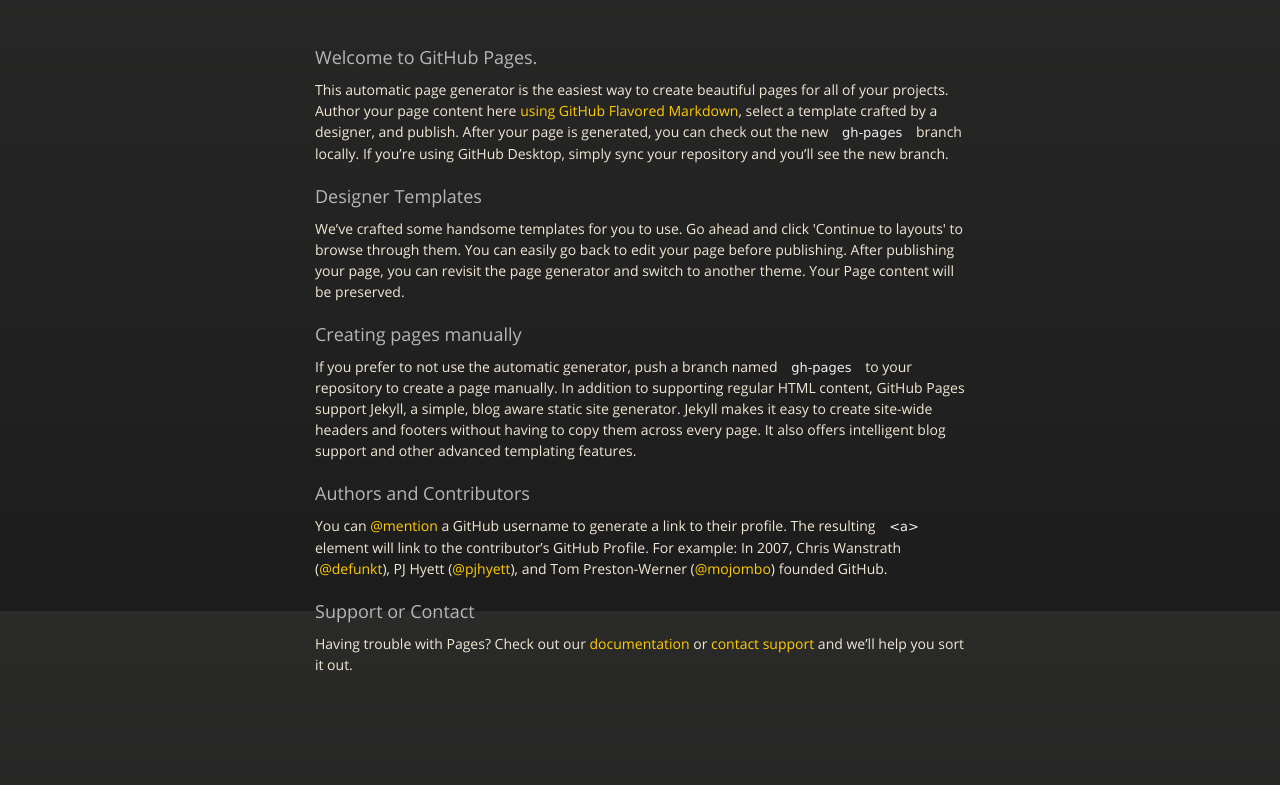
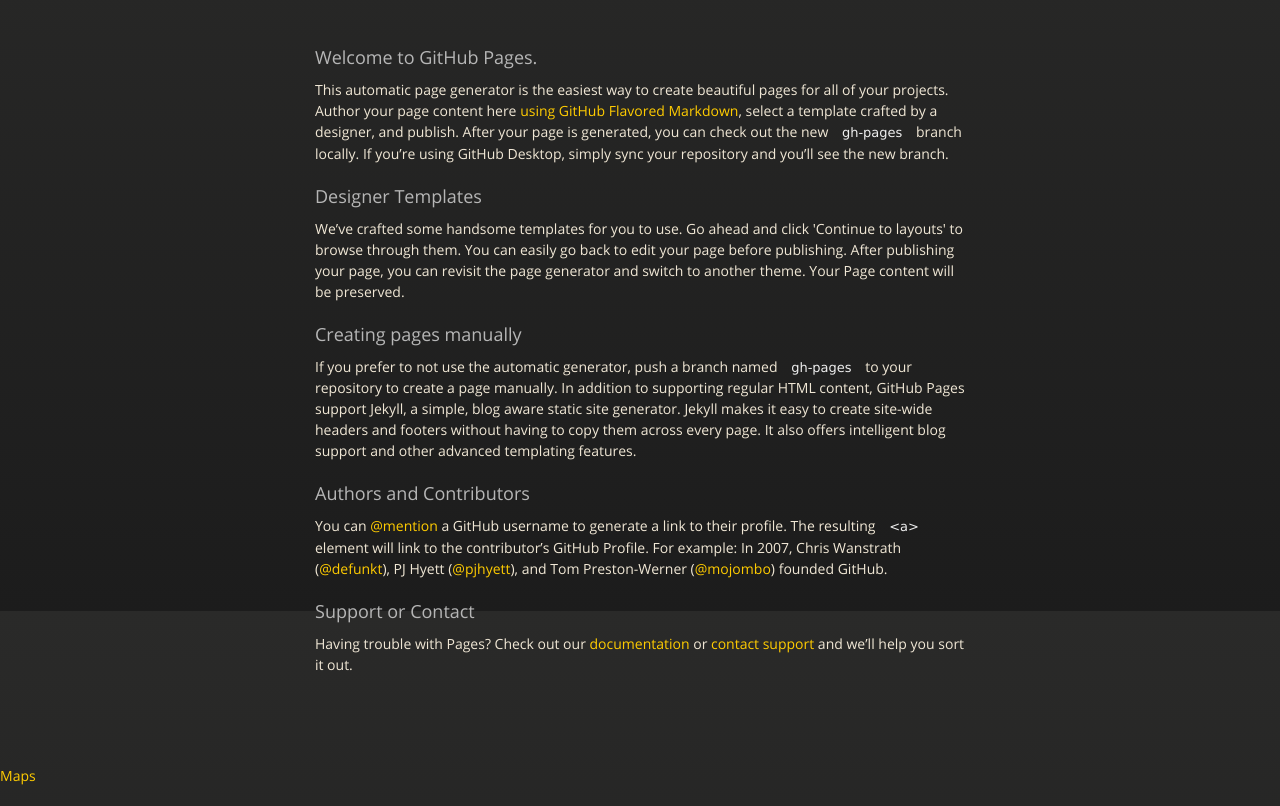
Before and after one commit to TrinD99/DoGood, a plain HTML site: page index.html in a window 1280 px wide. Shown: the part 189-995 px from the top of the page. Before the commit the page ends 974 px from the top, so only its background shows below. Drawn offline with nearby package versions, Linux system fonts and the light colour scheme.

Commit message:
Update index.html

```diff
--- a/index.html
+++ b/index.html
@@ -66,6 +66,6 @@
 
     </div>
     <!--[if !IE]><script>fixScale(document);</script><![endif]-->
-
+<a href = "map..html"> Maps</a>
   </body>
 </html>
```
